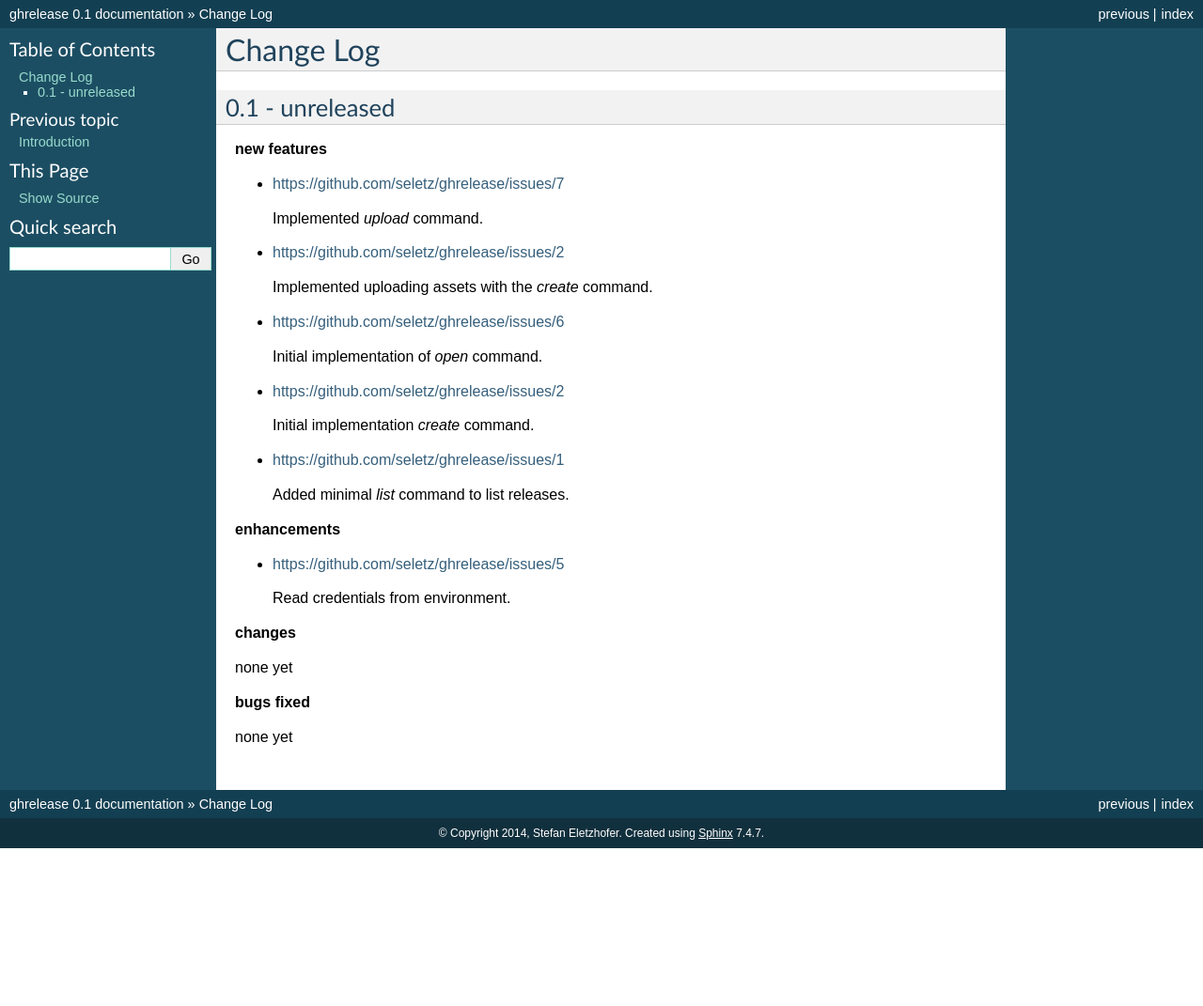
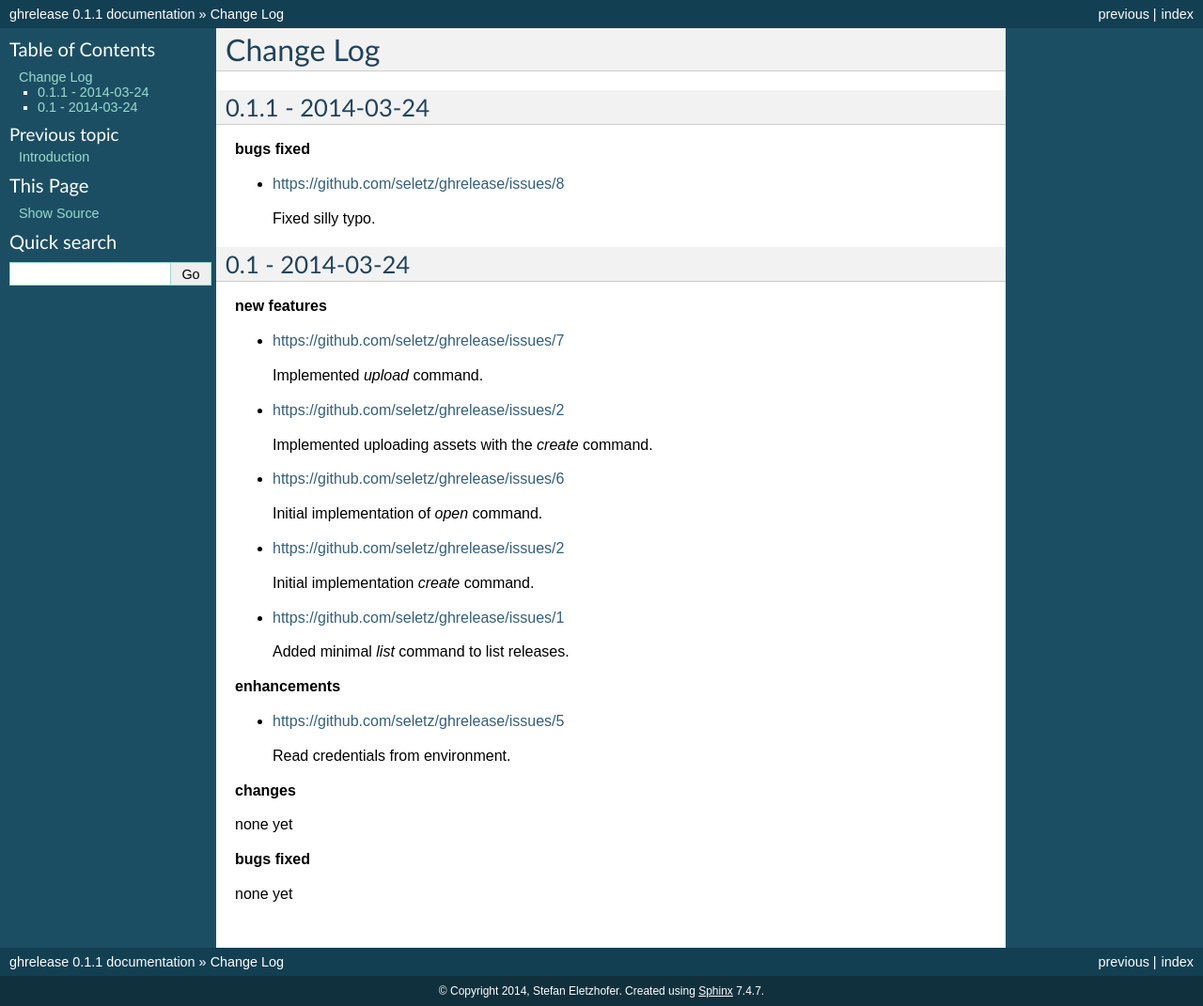
Before and after one commit to seletz/ghrelease, a Sphinx documentation site: the page built from docs/changelog.rst, in a window 1280 px wide. Shown: the whole page at 94% size. Built offline with Sphinx 7.4.7, drawn with Linux system fonts in a browser that asks for light colours; before the commit the page ends 903 px from its top, so only the background shows below that.

Commit message:
Fixed typo.
closes #8

Signed-off-by: Stefan Eletzhofer <se@nexiles.de>

```diff
--- a/docs/changelog.rst
+++ b/docs/changelog.rst
@@ -1,7 +1,16 @@
 Change Log
 ==========
 
-0.1 - unreleased
+0.1.1 - 2014-03-24
+------------------
+
+**bugs fixed**
+
+- https://github.com/seletz/ghrelease/issues/8
+
+  Fixed silly typo.
+
+0.1 - 2014-03-24
 ----------------
 
 **new features**
--- a/docs/conf.py
+++ b/docs/conf.py
@@ -56,9 +56,9 @@
 # built documents.
 #
 # The short X.Y version.
-version = '0.1'
+version = '0.1.1'
 # The full version, including alpha/beta/rc tags.
-release = '0.1'
+release = '0.1.1'
 
 # The language for content autogenerated by Sphinx. Refer to documentation
 # for a list of supported languages.
--- a/src/ghrelease/__init__.py
+++ b/src/ghrelease/__init__.py
@@ -46,7 +46,7 @@
 from .commands import release_open
 from .commands import release_upload_assets
 
-__version__ = "0.1"
+__version__ = "0.1.1"
 
 
 def main():
```
Also changed, not shown: 2 other files.
